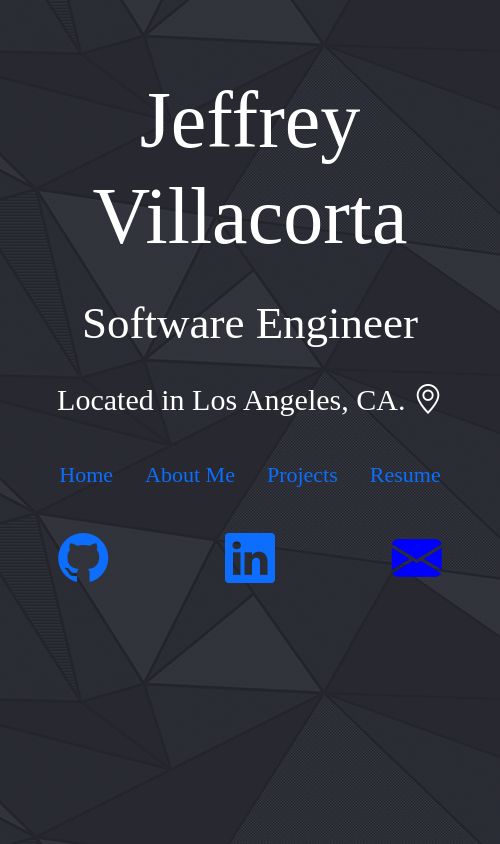
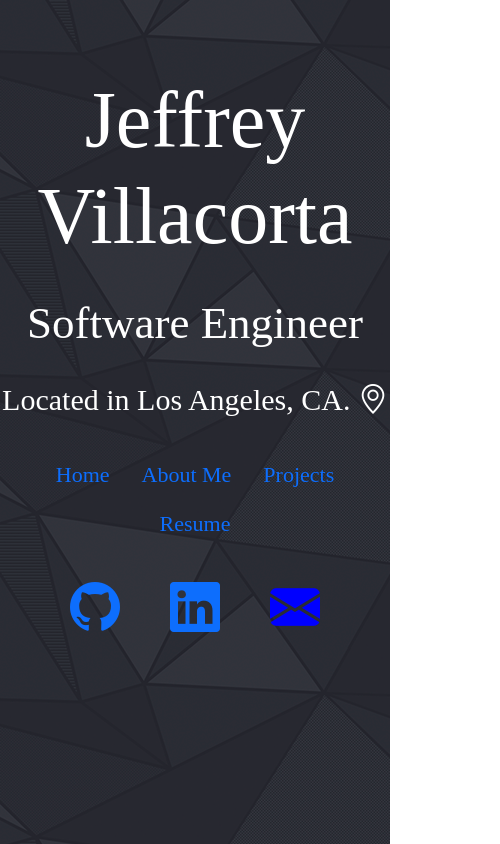
Before and after one commit to Jvilla125/Portfolio, a Next.js app: page / in a window 390 px wide. Shown: the whole page, 500 px wide, since content can reach past the window. Built offline with nearby package versions, Linux system fonts and the light colour scheme.

Commit message:
update for iphone window

```diff
--- a/styles/globals.css
+++ b/styles/globals.css
@@ -9,21 +9,7 @@ body {
     color: white;
     font-family: Comic Sans;
 }
-
-.Jeff {
-    font-size: 80px;
-}
-
-i.bi {
-    font-size: 50px;
-}
-
-.container-fluid {
-    padding: 25px;
-    font-size: 20px;
-}
-
-@media (min-width: 576px) {
+@media (max-width: 576px) {
     .d-flex {
         display: flex;
         flex-direction: column;
@@ -40,10 +26,25 @@ i.bi {
         font-size: 60px;
     }
     .social{
-        width: 200px;
+        width: 100px;
     }
 
 }
+
+.Jeff {
+    font-size: 80px;
+}
+
+i.bi {
+    font-size: 50px;
+}
+
+.container-fluid {
+    padding: 25px;
+    font-size: 20px;
+}
+
+
 
 .card {
     background-color: #53565bbc;
@@ -87,7 +88,7 @@ i.bi {
     font-size: 45px
 }
 .social{
-    width: 500px;
+    width: 300px;
 }
 .nav {
     display: flex;
```
